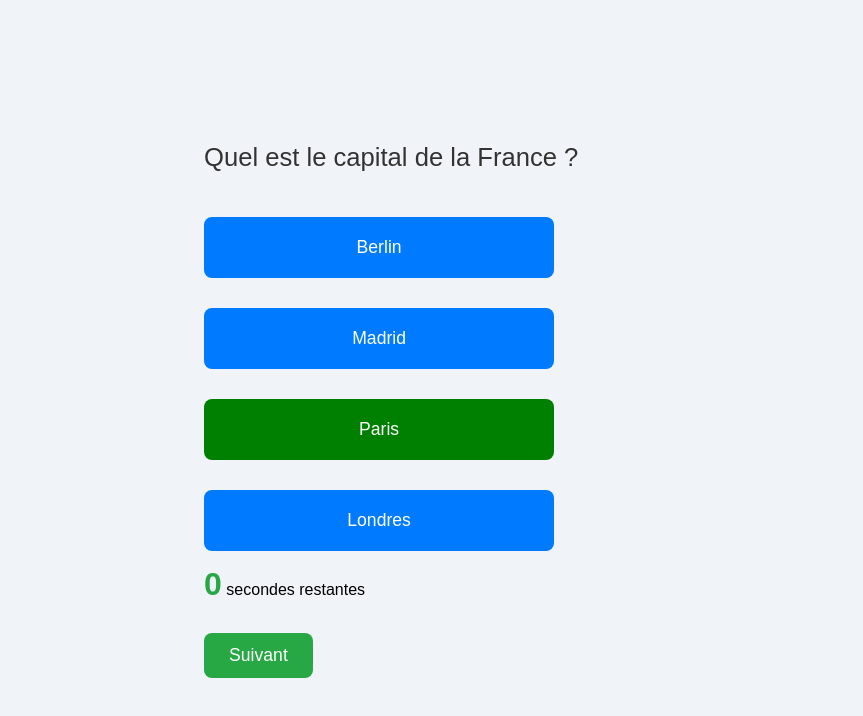
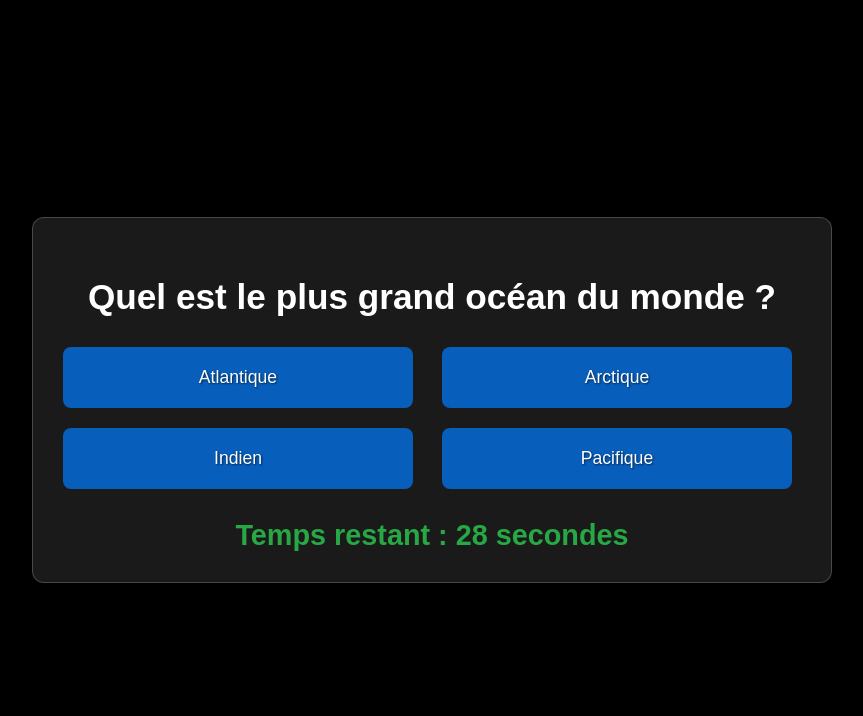
Before and after one commit to Arzenik/quiz, a plain HTML site: page quiz.html in a window 1280 px wide. Both pictures are taken after a click on the button "Paris". Shown: the whole page, without its empty margins (208-1071 px from the left). Drawn offline with Linux system fonts and the light colour scheme.

Commit message:
v2 sans bdd

```diff
--- a/quiz.html
+++ b/quiz.html
@@ -11,16 +11,15 @@
 <body>
     <div class="quiz-container">
         <h2 id="question">Quel est le capital de la France ?</h2>
-        <div class="answers">
+        <div class="answers-container">
             <button class="answer-btn">Paris</button>
             <button class="answer-btn">Londres</button>
             <button class="answer-btn">Berlin</button>
             <button class="answer-btn">Madrid</button>
         </div>
         <div class="timer">
-            <span id="timer">5</span> secondes restantes
+            Temps restant : <span id="timer">30</span> secondes
         </div>
-        <button id="next-btn" class="btn" style="display: none;">Suivant</button>
     </div>
 
     <script src="script.js"></script>
--- a/script.js
+++ b/script.js
@@ -1,133 +1,100 @@
+// Sélection des éléments
+const questionElement = document.getElementById("question");
+const answersContainer = document.querySelector(".answers-container");
+const timerElement = document.getElementById("timer");
+
+let timeRemaining = 30; // Temps global en secondes
+let currentQuestionIndex = 0; // Index de la question actuelle
+let timerInterval; // Référence du timer
+
+// Questions et réponses
 const questions = [
     {
         question: "Quel est le capital de la France ?",
         answers: ["Paris", "Londres", "Berlin", "Madrid"],
-        correct: "Paris"
+        correct: 0,
     },
     {
-        question: "Quelle est la couleur du ciel ?",
-        answers: ["Rouge", "Bleu", "Vert", "Jaune"],
-        correct: "Bleu"
+        question: "Quel est le plus grand océan du monde ?",
+        answers: ["Atlantique", "Arctique", "Indien", "Pacifique"],
+        correct: 3,
     },
     {
-        question: "Combien de continents y a-t-il ?",
-        answers: ["5", "6", "7", "8"],
-        correct: "7"
+        question: "Combien de jours dans une année bissextile ?",
+        answers: ["364", "365", "366", "367"],
+        correct: 2,
     },
-    {
-        question: "Quelle est la capitale des États-Unis ?",
-        answers: ["New York", "Washington, D.C.", "Los Angeles", "Chicago"],
-        correct: "Washington, D.C."
-    },
-    {
-        question: "Quel est l'élément chimique symbolisé par 'H' ?",
-        answers: ["Oxygène", "Hydrogène", "Carbone", "Azote"],
-        correct: "Hydrogène"
-    },
-    {
-        question: "Quel est l'animal le plus rapide du monde ?",
-        answers: ["Guépard", "Aigle", "Lion", "Tigre"],
-        correct: "Guépard"
-    }
 ];
 
-let currentQuestion = 0;
-let score = 0;
-let timer = 5;
-let timerInterval;
+// Fonction pour démarrer le timer
+function startTimer() {
+    timeRemaining = 30;
+    timerElement.textContent = timeRemaining;
 
-const questionElement = document.getElementById("question");
-const answersElement = document.querySelectorAll(".answer-btn");
-const timerElement = document.getElementById("timer");
-const nextButton = document.getElementById("next-btn");
-const scoreElement = document.getElementById("score");
+    timerInterval = setInterval(() => {
+        timeRemaining--;
+        timerElement.textContent = timeRemaining;
 
-function shuffleAnswers(answers) {
-    // Mélanger les réponses aléatoirement
-    for (let i = answers.length - 1; i > 0; i--) {
-        const j = Math.floor(Math.random() * (i + 1));
-        [answers[i], answers[j]] = [answers[j], answers[i]];
-    }
-    return answers;
-}
-
-function resetAnswerButtons() {
-    // Réinitialiser la couleur de fond des boutons
-    answersElement.forEach(btn => {
-        btn.style.backgroundColor = ''; // Réinitialiser la couleur de fond
-    });
-}
-
-function loadQuestion() {
-    if (currentQuestion < questions.length) {
-        const currentQ = questions[currentQuestion];
-
-        // Mélanger les réponses avant de les afficher
-        const shuffledAnswers = shuffleAnswers([...currentQ.answers]);
-
-        questionElement.textContent = currentQ.question;
-
-        // Mettre à jour les réponses sur les boutons
-        answersElement.forEach((btn, index) => {
-            btn.textContent = shuffledAnswers[index];
-            btn.onclick = () => checkAnswer(shuffledAnswers[index], currentQ.correct, currentQ);
-        });
-
-        resetAnswerButtons();  // Réinitialiser la couleur de fond avant chaque nouvelle question
-        startTimer();
-    } else {
-        // Enregistrer le score dans le localStorage pour le récupérer sur la page des résultats
-        localStorage.setItem("quizScore", score);
-        window.location.href = "result.html";  // Rediriger vers la page des résultats
-    }
-}
-
-function startTimer() {
-    timer = 5;
-    timerElement.textContent = timer;
-    timerInterval = setInterval(() => {
-        timer--;
-        timerElement.textContent = timer;
-        if (timer <= 0) {
+        if (timeRemaining <= 0) {
             clearInterval(timerInterval);
-            nextButton.style.display = "block"; // Afficher le bouton "Next"
+            alert("Temps écoulé !");
+            showNextQuestion();
         }
     }, 1000);
 }
 
-function checkAnswer(selectedAnswer, correctAnswer, currentQ) {
-    const isCorrect = selectedAnswer === correctAnswer;
+// Fonction pour afficher une question
+function showQuestion(index) {
+    const currentQuestion = questions[index];
+    questionElement.textContent = currentQuestion.question;
+    answersContainer.innerHTML = ""; // Vide les boutons précédents
 
-    // Modifier la couleur de fond des réponses
-    if (isCorrect) {
-        // Marquer la réponse correcte en vert
-        answersElement.forEach((btn) => {
-            if (btn.textContent === selectedAnswer) {
-                btn.style.backgroundColor = 'green';
-            }
-        });
-        score++;  // Incrémenter le score pour une bonne réponse
-    } else {
-        // Marquer la réponse incorrecte en rouge
-        answersElement.forEach((btn) => {
-            if (btn.textContent === selectedAnswer) {
-                btn.style.backgroundColor = 'red';
-            }
-            if (btn.textContent === correctAnswer) {
-                btn.style.backgroundColor = 'green'; // Afficher la bonne réponse en vert
-            }
-        });
-    }
+    currentQuestion.answers.forEach((answer, i) => {
+        const button = document.createElement("button");
+        button.classList.add("answer-btn");
+        button.textContent = answer;
 
-    // Passer à la question suivante ou afficher le score
-    clearInterval(timerInterval);
-    nextButton.style.display = "block"; // Afficher le bouton pour passer à la question suivante
+        // Ajoute un événement au clic
+        button.addEventListener("click", () => handleAnswer(i, button));
+        answersContainer.appendChild(button);
+    });
 }
 
-nextButton.onclick = () => {
-    currentQuestion++;
-    nextButton.style.display = "none";
-    loadQuestion();
-};
+// Fonction pour gérer la réponse de l'utilisateur
+function handleAnswer(selectedIndex, selectedButton) {
+    const currentQuestion = questions[currentQuestionIndex];
+    const buttons = answersContainer.querySelectorAll(".answer-btn");
 
-loadQuestion();
+    // Marque les réponses comme correctes ou incorrectes
+    buttons.forEach((button, index) => {
+        if (index === currentQuestion.correct) {
+            button.classList.add("correct");
+        } else if (index === selectedIndex) {
+            button.classList.add("incorrect");
+        }
+        button.disabled = true; // Désactive les boutons après la sélection
+    });
+
+    // Attendre 1 seconde, puis passer à la question suivante
+    setTimeout(() => {
+        showNextQuestion();
+    }, 1000);
+}
+
+// Fonction pour afficher la prochaine question
+function showNextQuestion() {
+    currentQuestionIndex++;
+
+    if (currentQuestionIndex < questions.length) {
+        showQuestion(currentQuestionIndex);
+        startTimer();
+    } else {
+        clearInterval(timerInterval);
+        alert("Quiz terminé !");
+        // Vous pouvez ajouter ici une redirection ou afficher les résultats
+    }
+}
+
+// Initialisation du quiz
+showQuestion(currentQuestionIndex);
+startTimer();
--- a/style.css
+++ b/style.css
@@ -1,7 +1,8 @@
 /* Style général du body */
 body {
     font-family: 'Arial', sans-serif;
-    background-color: #f0f4f8;
+    background-color: #000000;
+    /* Fond noir global */
     margin: 0;
     padding: 0;
     box-sizing: border-box;
@@ -11,141 +12,92 @@ body {
     height: 100vh;
 }
 
-/* Conteneur principal */
-.container {
+/* Effet de glassmorphisme pour le conteneur principal */
+.quiz-container {
     width: 90%;
     max-width: 800px;
     padding: 30px;
-    background-color: #ffffff;
+    background: rgba(255, 255, 255, 0.1);
     border-radius: 12px;
-    box-shadow: 0 8px 16px rgba(0, 0, 0, 0.1);
+    box-shadow: 0 8px 32px rgba(0, 0, 0, 0.2);
+    backdrop-filter: blur(10px);
+    -webkit-backdrop-filter: blur(10px);
+    border: 1px solid rgba(255, 255, 255, 0.2);
     text-align: center;
     box-sizing: border-box;
+    color: white;
+    /* Texte en blanc pour contraste */
 }
 
 /* Style du titre */
-h1 {
-    font-size: 2.5rem;
-    color: #333;
+h2 {
+    font-size: 2.2rem;
     margin-bottom: 30px;
     font-weight: 700;
 }
 
-/* Style des questions */
-#question {
-    font-size: 1.6rem;
-    color: #333;
+/* Conteneur pour les boutons de réponse */
+.answers-container {
+    display: grid;
+    grid-template-columns: repeat(2, 1fr);
+    gap: 20px;
     margin-bottom: 30px;
-    font-weight: 500;
 }
 
 /* Style des réponses */
 .answer-btn {
-    display: inline-block;
-    margin: 15px 0;
     padding: 20px 30px;
     font-size: 1.1rem;
-    background-color: #007BFF;
+    background-color: rgba(0, 123, 255, 0.7);
     color: white;
     border: none;
     border-radius: 8px;
     cursor: pointer;
+    transition: background-color 0.3s, transform 0.2s ease;
     width: 100%;
     max-width: 350px;
-    transition: background-color 0.3s, transform 0.2s ease;
     box-sizing: border-box;
+    text-shadow: 1px 1px 2px rgba(0, 0, 0, 0.6);
 }
 
 .answer-btn:hover {
-    background-color: #0056b3;
+    background-color: rgba(0, 86, 179, 0.8);
     transform: scale(1.05);
 }
 
 .answer-btn:active {
-    background-color: #004085;
+    background-color: rgba(0, 64, 133, 0.8);
 }
 
-.answer-btn.correct {
-    background-color: #28a745 !important;
-}
-
-.answer-btn.incorrect {
-    background-color: #dc3545 !important;
-}
-
-.answer-btn.correct:hover {
-    background-color: #218838 !important;
-}
-
-.answer-btn.incorrect:hover {
-    background-color: #c82333 !important;
+/* Adaptation responsive pour les petits écrans */
+@media (max-width: 600px) {
+    .answers-container {
+        grid-template-columns: 1fr;
+    }
 }
 
 /* Style de la minuterie */
-#timer {
-    font-size: 2rem;
+.timer {
+    font-size: 1.8rem;
     font-weight: 600;
     color: #28a745;
-    margin-bottom: 20px;
+    margin-top: 10px;
 }
 
-/* Bouton pour passer à la question suivante */
-#next-btn {
-    display: none;
-    margin-top: 30px;
-    padding: 12px 25px;
-    font-size: 1.1rem;
-    background-color: #28a745;
+/* Réponse correcte */
+.answer-btn.correct {
+    background-color: #28a745 !important;
     color: white;
-    border: none;
-    border-radius: 8px;
-    cursor: pointer;
-    transition: background-color 0.3s;
-    box-sizing: border-box;
 }
 
-#next-btn:hover {
-    background-color: #218838;
+/* Réponse incorrecte */
+.answer-btn.incorrect {
+    background-color: #dc3545 !important;
+    color: white;
 }
 
-/* Page des résultats */
-.result-container {
-    width: 90%;
-    max-width: 600px;
-    padding: 30px;
-    background-color: #ffffff;
-    border-radius: 12px;
-    box-shadow: 0 8px 16px rgba(0, 0, 0, 0.1);
-    text-align: center;
-    box-sizing: border-box;
-    margin-top: 20px;
+/* Désactivation des boutons */
+.answer-btn:disabled {
+    cursor: not-allowed;
+    opacity: 0.6;
 }
-
-.result-container h1 {
-    font-size: 2.5rem;
-    color: #28a745;
-    margin-bottom: 20px;
-    font-weight: 700;
-}
-
-.result-container p {
-    font-size: 1.3rem;
-    color: #333;
-    margin-bottom: 30px;
-    font-weight: 500;
-}
-
-.result-container button {
-    padding: 12px 25px;
-    font-size: 1.2rem;
-    background-color: #007BFF;
-    color: white;
-    border: none;
-    border-radius: 8px;
-    cursor: pointer;
-    transition: background-color 0.3s;
-}
-
-.result-container button:hover {
-    background-color: #0056b3;
-}
```
